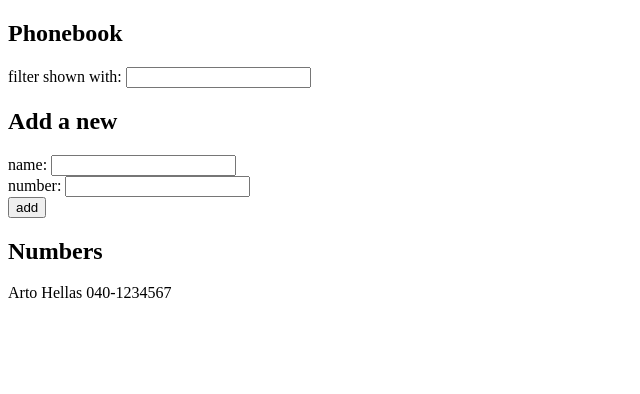
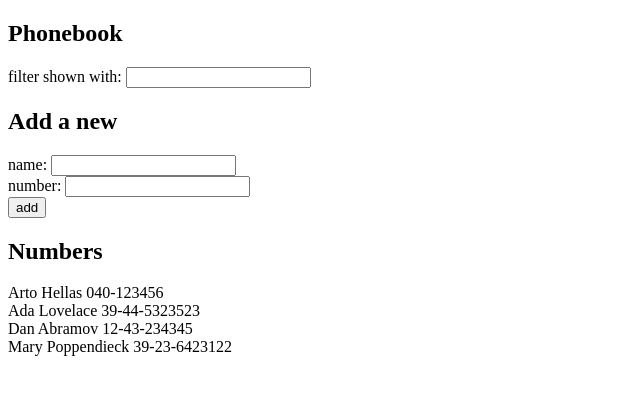
Before and after one commit to Zloka/fullstack-part-2, a React (Create React App) app: page / in a window 1280 px wide. Shown: the top 394 px of the page, without its empty margins (0-640 px from the left). Built offline with nearby package versions, Linux system fonts and the light colour scheme; data requests are answered from the project's data file.

Commit message:
Fetch the persons from the json server
This marks my answer for exercise 2.11.

```diff
--- a/src/App.js
+++ b/src/App.js
@@ -1,15 +1,20 @@
-import React, { useState } from 'react'
+import React, { useEffect, useState } from 'react'
+import axios from 'axios';
 import Filter from './Filter';
 import PersonForm from './PersonForm';
 import Persons from './Persons';
 
 const App = () => {
-  const [ persons, setPersons ] = useState([
-    { name: 'Arto Hellas', number: '040-1234567' }
-  ])
+  const [ persons, setPersons ] = useState([]);
   const [ newName, setNewName ] = useState('')
   const [newNumber, setNewNumber] = useState('');
   const [filter, setFilter] = useState('');
+
+  useEffect(() => {
+    axios.get('http://localhost:3001/persons').then(resp => {
+      setPersons(resp.data);
+    })
+  }, []);
 
   const handleAddPerson = (event) => {
     event.preventDefault();
```
